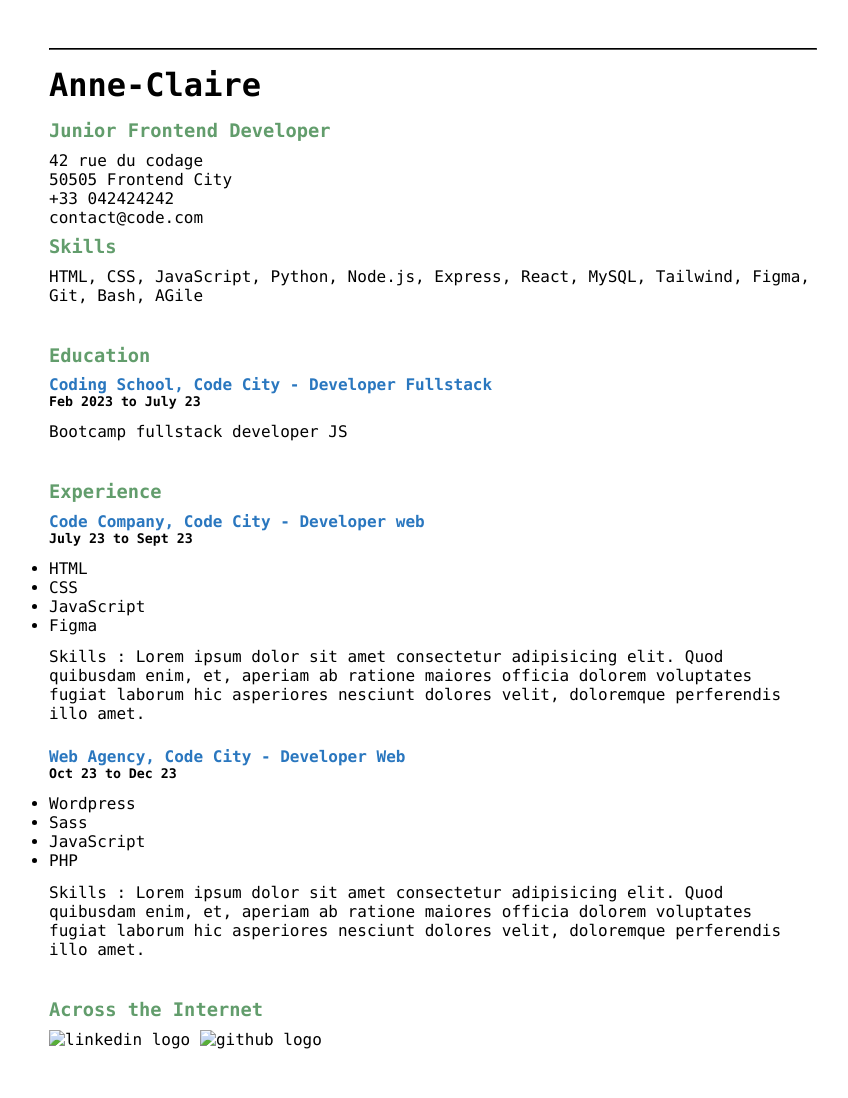
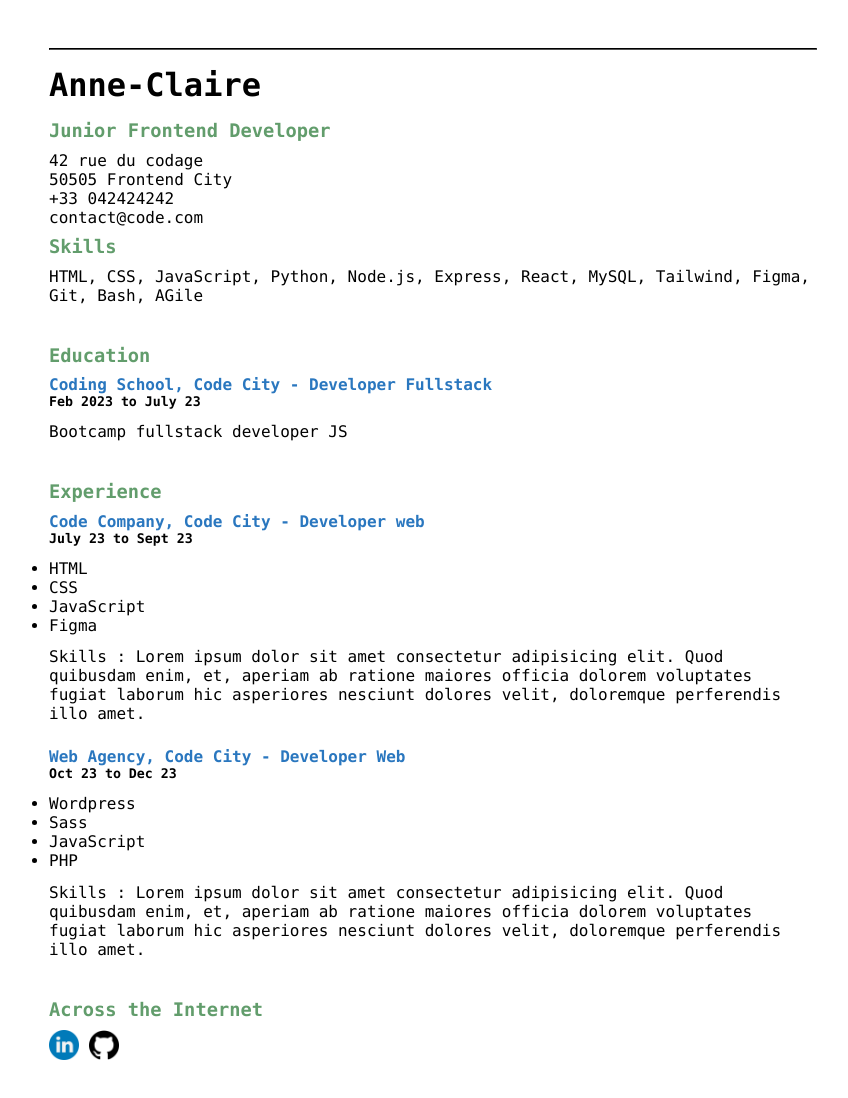
Before and after one commit to AnneClr/roadmap.sh, a plain HTML site: page Frontend-projects/Single-Page-CV/index.html in a window 1280 px wide. Shown: the whole page, without its empty margins (207-1055 px from the left). Drawn offline with Linux system fonts and the light colour scheme; the site is published under a folder, as on GitHub Pages, so addresses that start at the root find nothing.

```diff
--- a/Frontend-projects/Single-Page-CV/index.html
+++ b/Frontend-projects/Single-Page-CV/index.html
@@ -16,7 +16,7 @@
     <meta property="og:url" content="https://roadmap.sh/cv/anne-claire">
     <meta property="og:image" content="https://roadmap.sh/cv/anne-claire">
     <!-- Favicon -->
-    <link rel="icon" type="image/png" href="/assets/favicon.png">
+    <link rel="icon" type="image/png" href="./assets/favicon.png">
     <!-- Link to CSS -->
     <link rel="stylesheet" href="style.css">
 </head>
@@ -79,8 +79,8 @@
         </section>
         <section>
             <h3>Across the Internet</h3>
-            <a href="https://linkedin.com"> <img src="/assets/linkedin.png" alt="linkedin logo" width="30px" height="30px"></a>
-            <a href="https://github.com"><img src="/assets/github.png" alt="github logo" width="30px"
+            <a href="https://linkedin.com"> <img src="./assets/linkedin.png" alt="linkedin logo" width="30px" height="30px"></a>
+            <a href="https://github.com"><img src="./assets/github.png" alt="github logo" width="30px"
                     height="30px"></a>
         </section>
     </main>
```
Also changed, not shown: 1 other file.
